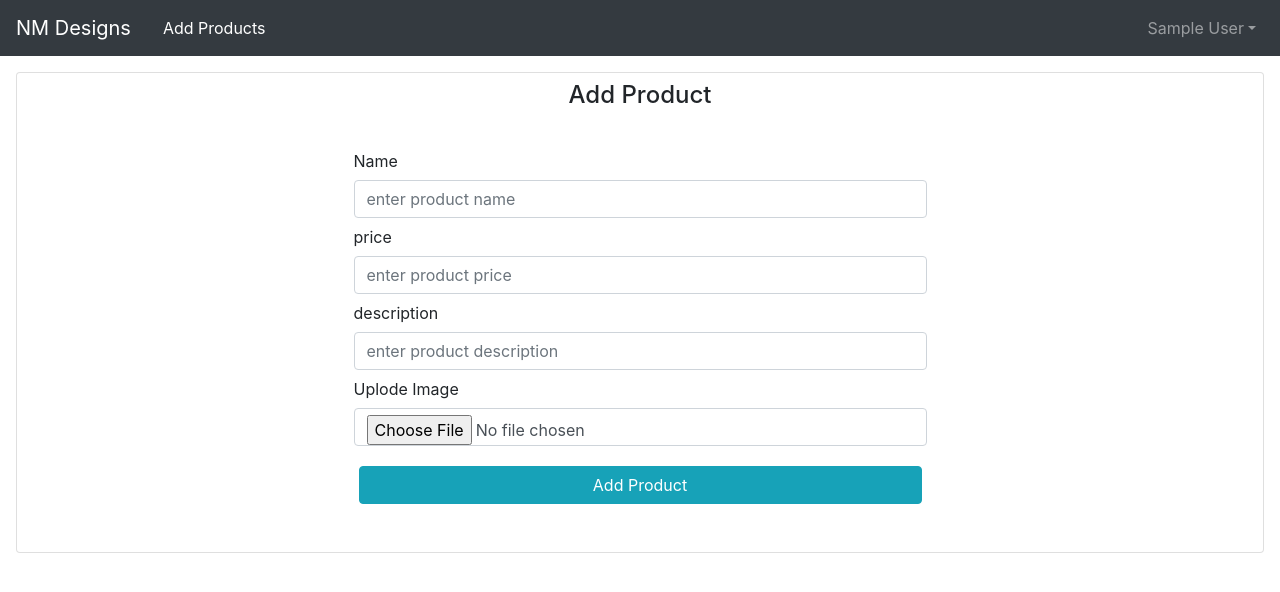
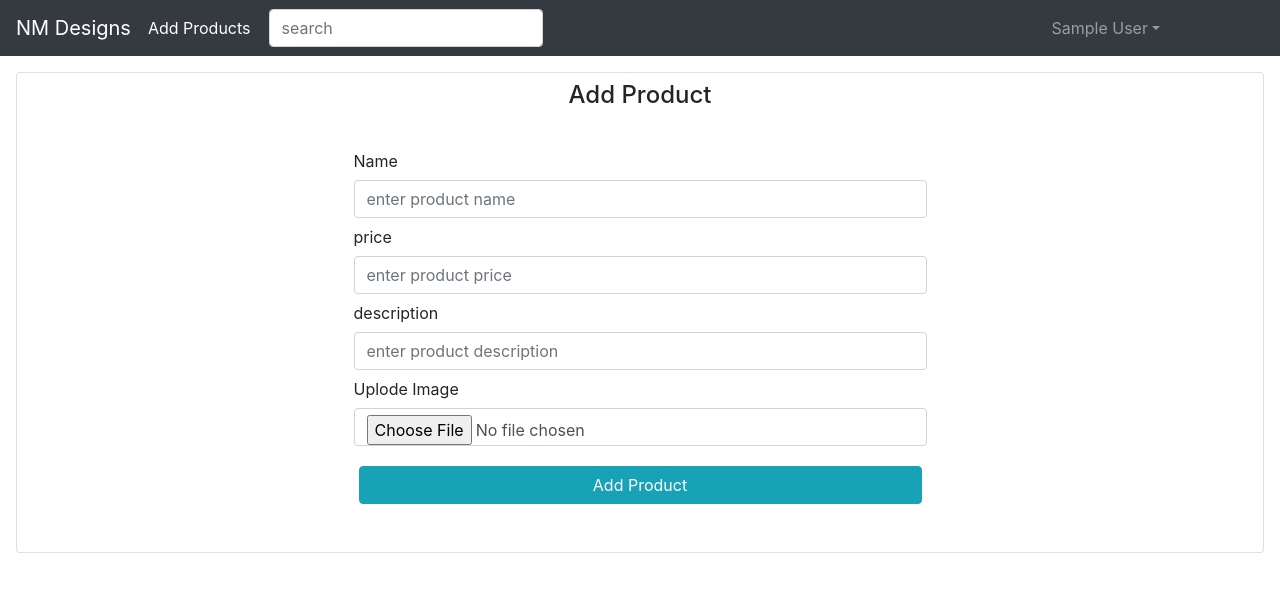
Before and after one commit to pendli-sheshank/frontend, a React (Create React App) app: page /add in a window 1280 px wide. Shown: the top 592 px of the page. Built offline with nearby package versions, Linux system fonts and the light colour scheme; sample sign-in values are in the browser's storage.

Commit message:
update fix

```diff
--- a/public/index.html
+++ b/public/index.html
@@ -10,6 +10,10 @@
       content="Web site created using create-react-app"
     />
     <link rel="apple-touch-icon" href="%PUBLIC_URL%/logo192.png" />
+    <link
+      href="https://fonts.googleapis.com/icon?family=Material+Icons"
+      rel="stylesheet"
+    />
     <!--
       manifest.json provides metadata used when your web app is installed on a
       user's mobile device or desktop. See https://developers.google.com/web/fundamentals/web-app-manifest/
--- a/src/App.css
+++ b/src/App.css
@@ -12,9 +12,7 @@
   text-decoration: none;
   color: aliceblue;
 }
-.cardheight {
-  min-height: 250px;
-}
+
 span {
   cursor: pointer;
 }
--- a/src/components/Header/Header.js
+++ b/src/components/Header/Header.js
@@ -1,5 +1,12 @@
 import React from "react";
-import { Nav, Navbar, NavDropdown } from "react-bootstrap";
+import {
+  Col,
+  FormControl,
+  Nav,
+  Navbar,
+  NavDropdown,
+  Row,
+} from "react-bootstrap";
 import { Link, useNavigate } from "react-router-dom";
 import "../../App.css";
 
@@ -20,12 +27,24 @@ const Header = () => {
             NM Designs
           </Link>
         </Navbar.Brand>
-        <Nav>
+        <Nav className="col">
           {localStorage.getItem("user-details") ? (
             <>
-              <Link className="pl-3 link" to="/add">
-                Add Products
-              </Link>
+              <Row>
+                <Link
+                  className="pl-3 d-flex align-items-center  link"
+                  to="/add"
+                >
+                  Add Products
+                </Link>
+              </Row>
+              <Row>
+                <FormControl
+                  type="search"
+                  placeholder="search"
+                  className="ml-5 form-control"
+                />
+              </Row>
             </>
           ) : (
             <>
@@ -43,7 +62,7 @@ const Header = () => {
           )}
         </Nav>
         {localStorage.getItem("user-details") ? (
-          <Nav className="ml-auto">
+          <Nav className="ml-auto mr-5 pr-5">
             <NavDropdown title={users && users.name}>
               <NavDropdown.Item className="mr-auto" onClick={onLogout}>
                 Logout
--- a/src/components/Products/ProductsList.js
+++ b/src/components/Products/ProductsList.js
@@ -1,5 +1,5 @@
 import React, { useEffect, useState } from "react";
-import { Card, Col, Row } from "react-bootstrap";
+import { Button, Card, Col, Row } from "react-bootstrap";
 import Header from "../Header/Header";
 import "../../App.css";
 import { Link } from "react-router-dom";
@@ -35,25 +35,31 @@ const ProductsList = () => {
         <Row className="mt-5">
           {data.map((product, id) => {
             return (
-              <Col key={id} className="col-sm-12 col-md-3 ">
-                <Card className="m-1 cardheight ">
+              <Col
+                key={id}
+                className="col-sm-12 col-md-3 d-flex align-items-stretch "
+              >
+                <Card className="m-1 shadow-sm p-3 mb-5 bg-white rounded">
                   <Card.Body className="row ">
                     <div className="col">
-                      <h4>{product.name}</h4>
+                      <Card.Title>{product.name}</Card.Title>
 
-                      <p>{product.description}</p>
-                      <h5> Rs: {product.price} </h5>
-                      <span
+                      <Card.Text>{product.description}</Card.Text>
+                      <Card.Title>
+                        <span class="material-icons">currency_rupee</span>{" "}
+                        {product.price}
+                      </Card.Title>
+                      <Button
                         onClick={() => onDelete(product.id)}
                         className="btn-sm btn-danger mr-1"
                       >
                         Delete
-                      </span>
-                      <span className="btn-sm btn-info ml-1">
+                      </Button>
+                      <Button className="btn-sm btn-info ml-1">
                         <Link className="link" to={"update/" + product.id}>
                           Update
                         </Link>
-                      </span>
+                      </Button>
                     </div>
                     <div className="col">
                       <img
--- a/src/components/Products/UpdateProducts.js
+++ b/src/components/Products/UpdateProducts.js
@@ -13,13 +13,17 @@ const UpdateProducts = (props) => {
   const navigate = useNavigate();
 
   const { id } = useParams();
-  console.log(id);
 
   // eslint-disable-next-line react-hooks/exhaustive-deps
   useEffect(async () => {
     let result = await fetch("http://localhost:8000/api/product/" + id);
     result = await result.json();
+    console.log(result);
     setData(result);
+    setName(result.name);
+    setPrice(result.price);
+    setPrice(result.description);
+    setDescription(result.file);
   }, [id]);
 
   const updateProduct = async (e) => {
@@ -30,10 +34,13 @@ const UpdateProducts = (props) => {
     formData.append("description", description);
     formData.append("name", name);
 
-    let result = await fetch("http://localhost:8000/api/updateproduct/" + id, {
-      method: "PUT",
-      body: formData,
-    });
+    let result = await fetch(
+      "http://localhost:8000/api/updateproduct/" + id + "?_method=PUT",
+      {
+        method: "post",
+        body: formData,
+      }
+    );
     localStorage.setItem("product", JSON.stringify(result));
     navigate("/");
   };
@@ -42,7 +49,7 @@ const UpdateProducts = (props) => {
     <div>
       <Header />
 
-      <form method="put" className="card  m-3  ">
+      <form className="card  m-3  ">
         <h4 className="card-title text-center mt-2">Update Product</h4>
         <FormGroup className="card-body">
           <div className="col col-md-6 ml-auto mr-auto w-70">
```
